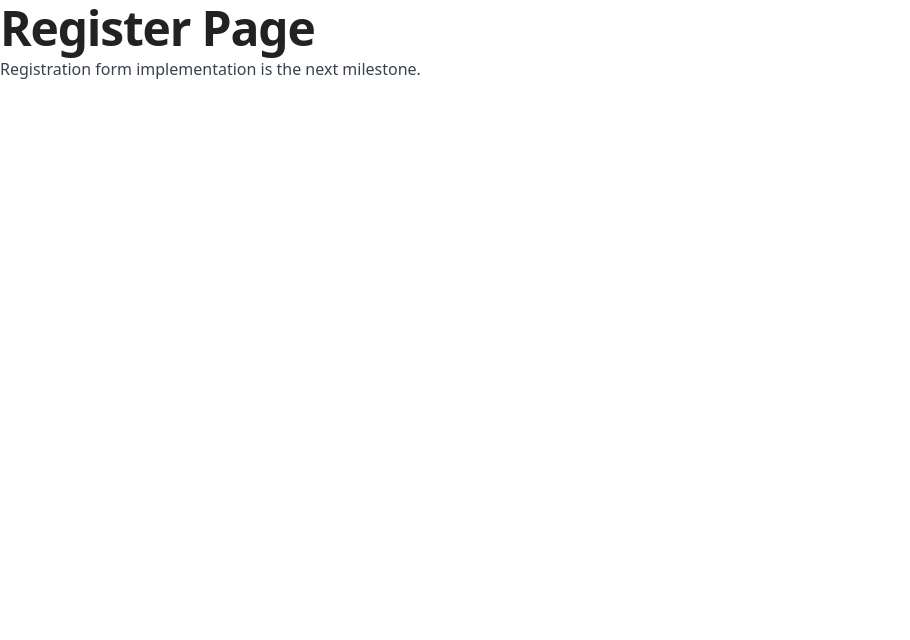
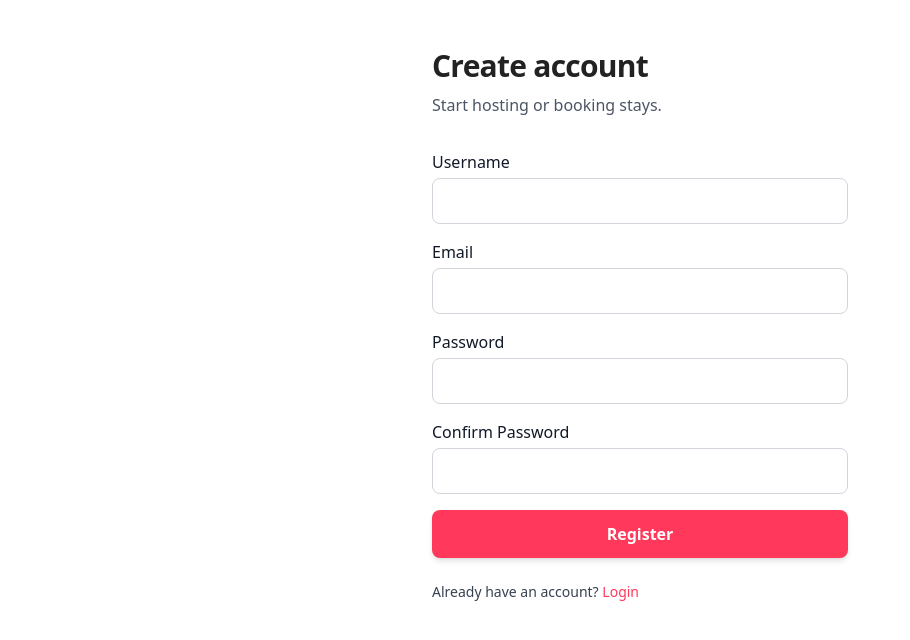
Before and after one commit to garvitsingh171/wanderlust, a React (Vite) app in the folder client/: page /register in a window 1280 px wide. Shown: the top 640 px of the page, without its empty margins (0-910 px from the left). Built offline with nearby package versions, Linux system fonts and the light colour scheme; no server answers.

Commit message:
added login and register page

```diff
--- a/client/src/pages/LoginPage.jsx
+++ b/client/src/pages/LoginPage.jsx
@@ -1,8 +1,93 @@
+import { useState } from 'react';
+import { useNavigate, Link } from 'react-router-dom';
+import { useAuth } from '../hooks/useAuth';
+
 function LoginPage() {
+    const navigate = useNavigate();
+    const { handleLogin } = useAuth();
+
+    const [formData, setFormData] = useState({
+        email: '',
+        password: '',
+    });
+    const [isSubmitting, setIsSubmitting] = useState(false);
+    const [error, setError] = useState('');
+
+    function onChange(event) {
+        const { name, value } = event.target;
+        setFormData((prev) => ({ ...prev, [name]: value }));
+    }
+
+    async function onSubmit(event) {
+        event.preventDefault();
+        setError('');
+
+        if (!formData.email || !formData.password) {
+            setError('Please enter email and password.');
+            return;
+        }
+
+        try {
+            setIsSubmitting(true);
+            await handleLogin(formData);
+            navigate('/');
+        } catch (err) {
+            const message =
+                err?.response?.data?.message || 'Login failed. Please try again.';
+            setError(message);
+        } finally {
+            setIsSubmitting(false);
+        }
+    }
+
     return (
-        <main>
-            <h1>Login Page</h1>
-            <p>Login form implementation is the next milestone.</p>
+        <main className="max-w-md mx-auto px-4 py-12">
+            <h1 className="text-3xl font-bold mb-2">Welcome back</h1>
+            <p className="text-gray-600 mb-8">Login to continue.</p>
+
+            <form onSubmit={onSubmit} className="space-y-4">
+                <div>
+                    <label htmlFor="email" className="block mb-1 font-medium">Email</label>
+                    <input
+                        id="email"
+                        name="email"
+                        type="email"
+                        value={formData.email}
+                        onChange={onChange}
+                        className="input-field"
+                        autoComplete="email"
+                    />
+                </div>
+
+                <div>
+                    <label htmlFor="password" className="block mb-1 font-medium">Password</label>
+                    <input
+                        id="password"
+                        name="password"
+                        type="password"
+                        value={formData.password}
+                        onChange={onChange}
+                        className="input-field"
+                        autoComplete="current-password"
+                    />
+                </div>
+
+                {error && (
+                    <p className="text-red-600 text-sm">{error}</p>
+                )}
+
+                <button
+                    type="submit"
+                    disabled={isSubmitting}
+                    className="btn-primary w-full"
+                >
+                    {isSubmitting ? 'Logging in...' : 'Login'}
+                </button>
+            </form>
+
+            <p className="mt-6 text-sm text-gray-700">
+                New here? <Link to="/register" className="text-airbnb-pink font-medium">Create an account</Link>
+            </p>
         </main>
     );
 }
--- a/client/src/pages/RegisterPage.jsx
+++ b/client/src/pages/RegisterPage.jsx
@@ -1,8 +1,130 @@
+import { useState } from 'react';
+import { useNavigate, Link } from 'react-router-dom';
+import { useAuth } from '../hooks/useAuth';
+
 function RegisterPage() {
+    const navigate = useNavigate();
+    const { handleRegister } = useAuth();
+
+    const [formData, setFormData] = useState({
+        username: '',
+        email: '',
+        password: '',
+        confirmPassword: '',
+    });
+    const [isSubmitting, setIsSubmitting] = useState(false);
+    const [error, setError] = useState('');
+
+    function onChange(event) {
+        const { name, value } = event.target;
+        setFormData((prev) => ({ ...prev, [name]: value }));
+    }
+
+    async function onSubmit(event) {
+        event.preventDefault();
+        setError('');
+
+        if (!formData.username || !formData.email || !formData.password || !formData.confirmPassword) {
+            setError('Please fill all fields.');
+            return;
+        }
+
+        if (formData.password !== formData.confirmPassword) {
+            setError('Passwords do not match.');
+            return;
+        }
+
+        try {
+            setIsSubmitting(true);
+            await handleRegister({
+                username: formData.username,
+                email: formData.email,
+                password: formData.password,
+            });
+            navigate('/login');
+        } catch (err) {
+            const message =
+                err?.response?.data?.message || 'Registration failed. Please try again.';
+            setError(message);
+        } finally {
+            setIsSubmitting(false);
+        }
+    }
+
     return (
-        <main>
-            <h1>Register Page</h1>
-            <p>Registration form implementation is the next milestone.</p>
+        <main className="max-w-md mx-auto px-4 py-12">
+            <h1 className="text-3xl font-bold mb-2">Create account</h1>
+            <p className="text-gray-600 mb-8">Start hosting or booking stays.</p>
+
+            <form onSubmit={onSubmit} className="space-y-4">
+                <div>
+                    <label htmlFor="username" className="block mb-1 font-medium">Username</label>
+                    <input
+                        id="username"
+                        name="username"
+                        type="text"
+                        value={formData.username}
+                        onChange={onChange}
+                        className="input-field"
+                        autoComplete="username"
+                    />
+                </div>
+
+                <div>
+                    <label htmlFor="email" className="block mb-1 font-medium">Email</label>
+                    <input
+                        id="email"
+                        name="email"
+                        type="email"
+                        value={formData.email}
+                        onChange={onChange}
+                        className="input-field"
+                        autoComplete="email"
+                    />
+                </div>
+
+                <div>
+                    <label htmlFor="password" className="block mb-1 font-medium">Password</label>
+                    <input
+                        id="password"
+                        name="password"
+                        type="password"
+                        value={formData.password}
+                        onChange={onChange}
+                        className="input-field"
+                        autoComplete="new-password"
+                    />
+                </div>
+
+                <div>
+                    <label htmlFor="confirmPassword" className="block mb-1 font-medium">Confirm Password</label>
+                    <input
+                        id="confirmPassword"
+                        name="confirmPassword"
+                        type="password"
+                        value={formData.confirmPassword}
+                        onChange={onChange}
+                        className="input-field"
+                        autoComplete="new-password"
+                    />
+                </div>
+
+                {error && (
+                    <p className="text-red-600 text-sm">{error}</p>
+                )}
+
+                <button
+                    type="submit"
+                    disabled={isSubmitting}
+                    className="btn-primary w-full"
+                >
+                    {isSubmitting ? 'Creating account...' : 'Register'}
+                </button>
+            </form>
+
+            <p className="mt-6 text-sm text-gray-700">
+                Already have an account? <Link to="/login" className="text-airbnb-pink font-medium">Login</Link>
+            </p>
         </main>
     );
 }
```
